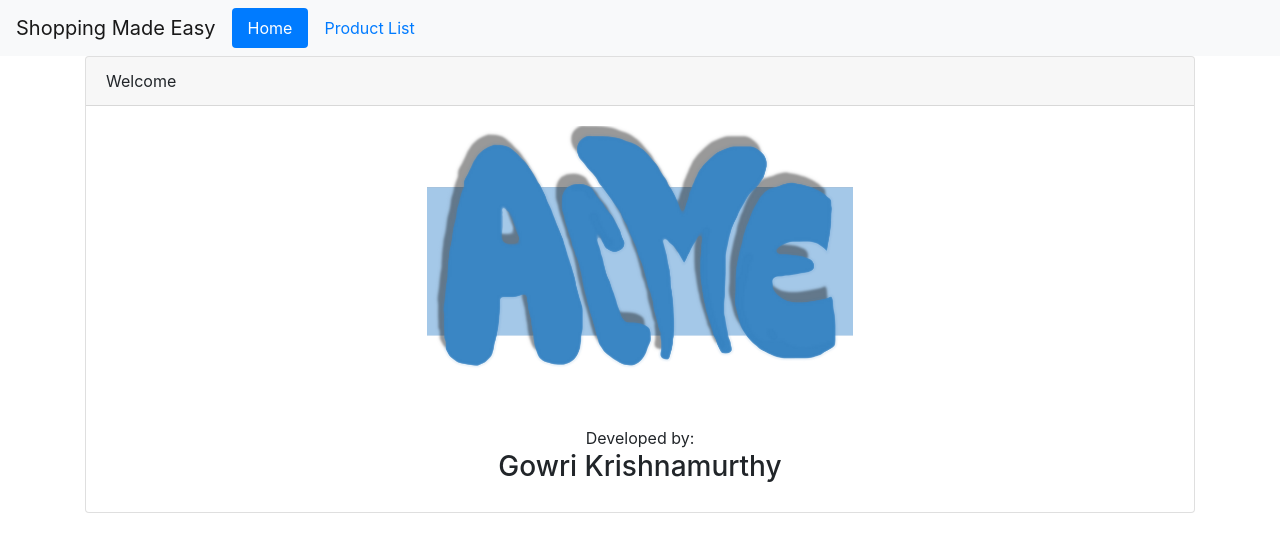
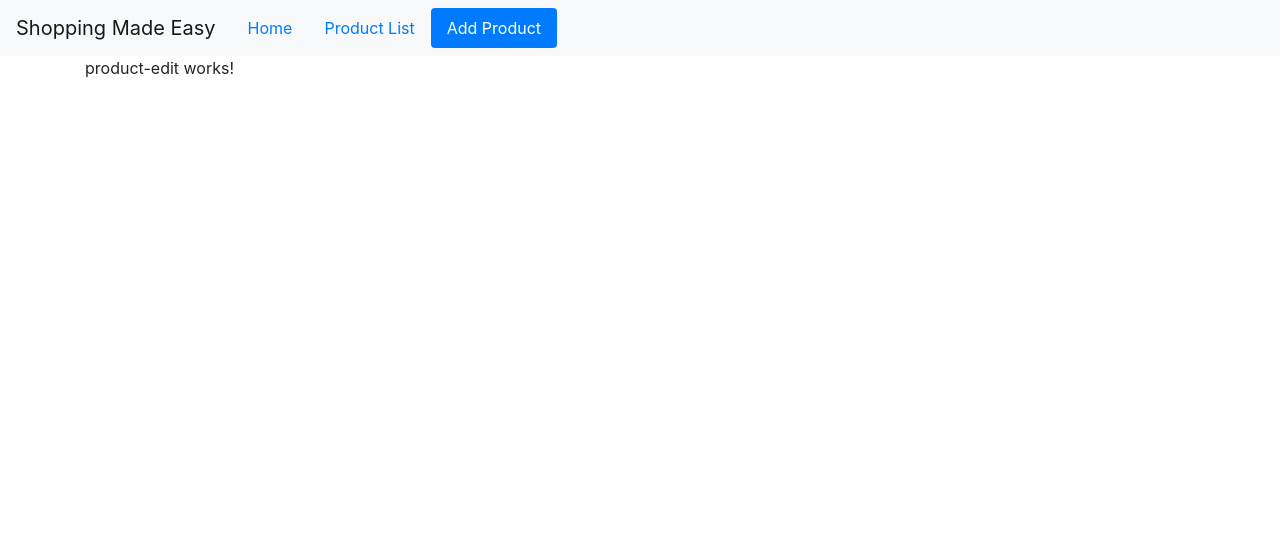
Before and after one commit to GowriKrishnamurthy/ShoppingMadeEasy, an Angular app: page /products/0/edit in a window 1280 px wide. Before the commit this address led to /welcome. Shown: the top 552 px of the page. Built offline with nearby package versions, Linux system fonts and the light colour scheme.

Commit message:
New component edit product, updated routes in product module

```diff
--- /dev/null
+++ b/src/app/Products/product-edit/product-edit.component.html
@@ -0,0 +1 @@
+<p>product-edit works!</p>
--- /dev/null
+++ b/src/app/Products/product-edit/product-edit.component.ts
@@ -0,0 +1,16 @@
+import { Component, OnInit } from '@angular/core';
+
+@Component({
+  selector: 'app-product-edit',
+  templateUrl: './product-edit.component.html',
+  styleUrls: ['./product-edit.component.scss']
+})
+export class ProductEditComponent implements OnInit {
+
+  constructor() {
+  }
+
+  ngOnInit(): void {
+
+  }
+}
--- a/src/app/Products/product-list/product-list.component.html
+++ b/src/app/Products/product-list/product-list.component.html
@@ -69,6 +69,12 @@
                                 (ratingClicked)='onRatingClicked($event)'
                             ></app-star>
                         </td>
+                        <td>
+                            <button class="btn btn-outline-primary btn-sm"
+                                    [routerLink]="['/products', product.productId, 'edit']">
+                              Edit
+                            </button>
+                          </td>
                     </tr>
                 </tbody>
             </table>
--- a/src/app/Products/product.module.ts
+++ b/src/app/Products/product.module.ts
@@ -4,20 +4,30 @@ import { ProductDetailComponent } from './product-detail/product-detail.componen
 import { RouterModule, Routes } from '@angular/router';
 import { ProductDetailGuard } from './product-detail.guard';
 import { SharedModule } from '../common/shared.module';
+import { ProductEditComponent } from './product-edit/product-edit.component';
+import { BrowserModule } from '@angular/platform-browser';
+import { FormsModule, ReactiveFormsModule } from '@angular/forms';
 
 const routes: Routes = [
   { path:'products', component:ProductListComponent},
   { path:'products/:id',
         canActivate:[ProductDetailGuard],
         component:ProductDetailComponent},
+  {
+        path: 'products/:id/edit',
+        component:ProductEditComponent},
   ];
 
   @NgModule({
   declarations: [
     ProductListComponent,
-    ProductDetailComponent],
+    ProductDetailComponent,
+    ProductEditComponent],
   imports: [
     RouterModule.forChild(routes),
+    BrowserModule,
+    FormsModule,
+    ReactiveFormsModule,
     SharedModule
   ]
 })
--- a/src/app/app.component.html
+++ b/src/app/app.component.html
@@ -1,8 +1,15 @@
 <nav class='navbar navbar-expand navbar-light bg-light'>
   <a class='navbar-brand'>{{title}}</a>
   <ul class='nav nav-pills'>
-    <li><a class='nav-link' routerLinkActive='active' [routerLink]="['/welcome']">Home</a></li>
-    <li><a class='nav-link' routerLinkActive='active' [routerLink]="['/products']">Product List</a></li>
+    <li>
+      <a class='nav-link' routerLinkActive='active' [routerLink]="['/welcome']">Home</a>
+    </li>
+    <li>
+      <a class='nav-link' routerLinkActive='active' [routerLinkActiveOptions]="{exact: true}" [routerLink]="['/products']">Product List</a>
+    </li>
+    <li class='nav-item'>
+      <a class='nav-link' routerLinkActive='active' [routerLinkActiveOptions]="{exact: true}" [routerLink]="['/products/0/edit']">Add Product</a>
+    </li>
   </ul>
 </nav>
 <div class='container'>
```
Also changed, not shown: src/app/Products/product-edit/product-edit.component.scss (added), src/app/app.module.ts (line endings or trailing spaces), 1 other file (tests, documents, lock files or other folders).
